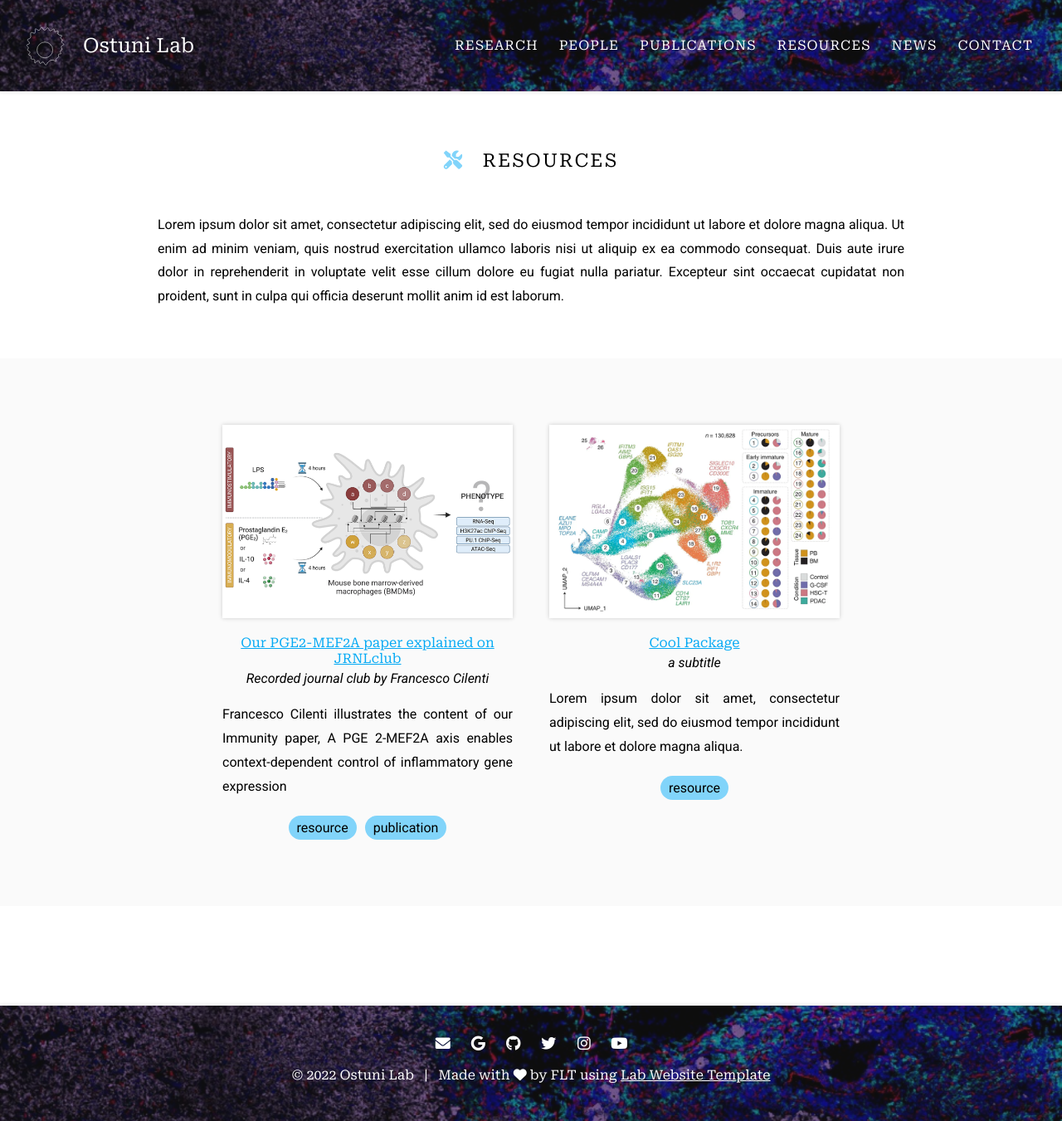
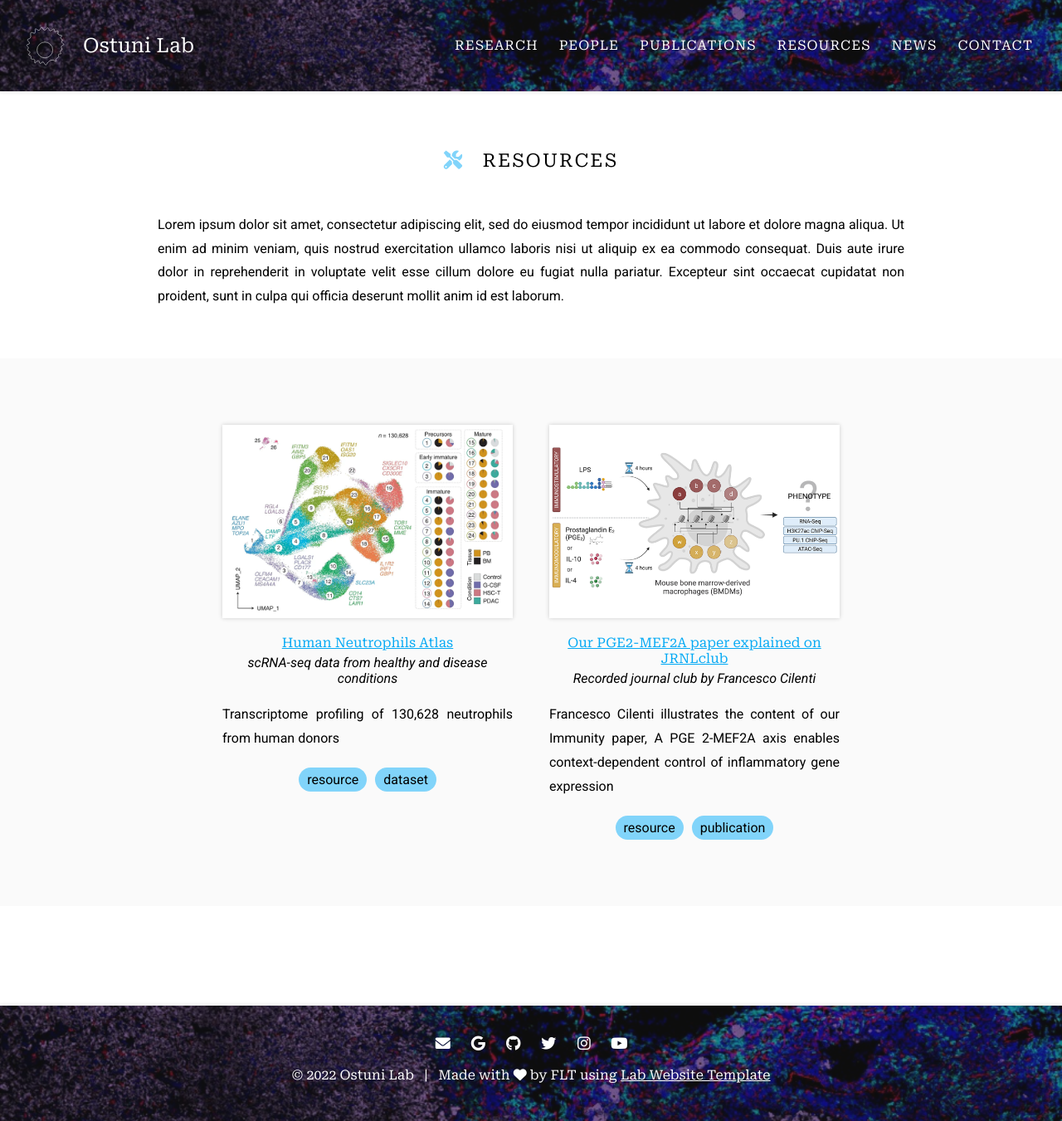
Before and after one commit to laterz-f/labwebsite, a Jekyll site: the page built from tools/index.md, in a window 1280 px wide. Shown: the whole page at 83% size. Built offline with Jekyll 4.4.1, drawn with Linux system fonts in a browser that asks for light colours.

Commit message:
Update tools.yaml

```diff
--- a/_data/tools.yaml
+++ b/_data/tools.yaml
@@ -1,3 +1,13 @@
+- title: Human Neutrophils Atlas
+  subtitle: scRNA-seq data from healthy and disease conditions
+  group: featured
+  image: images/neutrophils.png
+  link: https://github.com/
+  description: Transcriptome profiling of 130,628 neutrophils from human donors
+  tags:
+    - resource
+    - dataset
+
 - title: Our PGE2-MEF2A paper explained on JRNLclub
   subtitle: Recorded journal club by Francesco Cilenti
   group: featured
@@ -7,16 +17,6 @@
   tags:
     - resource
     - publication
-
-- title: Cool Package
-  subtitle: a subtitle
-  group: featured
-  image: images/neutrophils.png
-  link: https://github.com/
-  description: Lorem ipsum dolor sit amet, consectetur adipiscing elit, sed do eiusmod tempor incididunt ut labore et dolore magna aliqua.
-  repo: greenelab/lab-website-template
-  tags:
-    - resource
 
 - title: Cool Tutorial
   group: more
```
